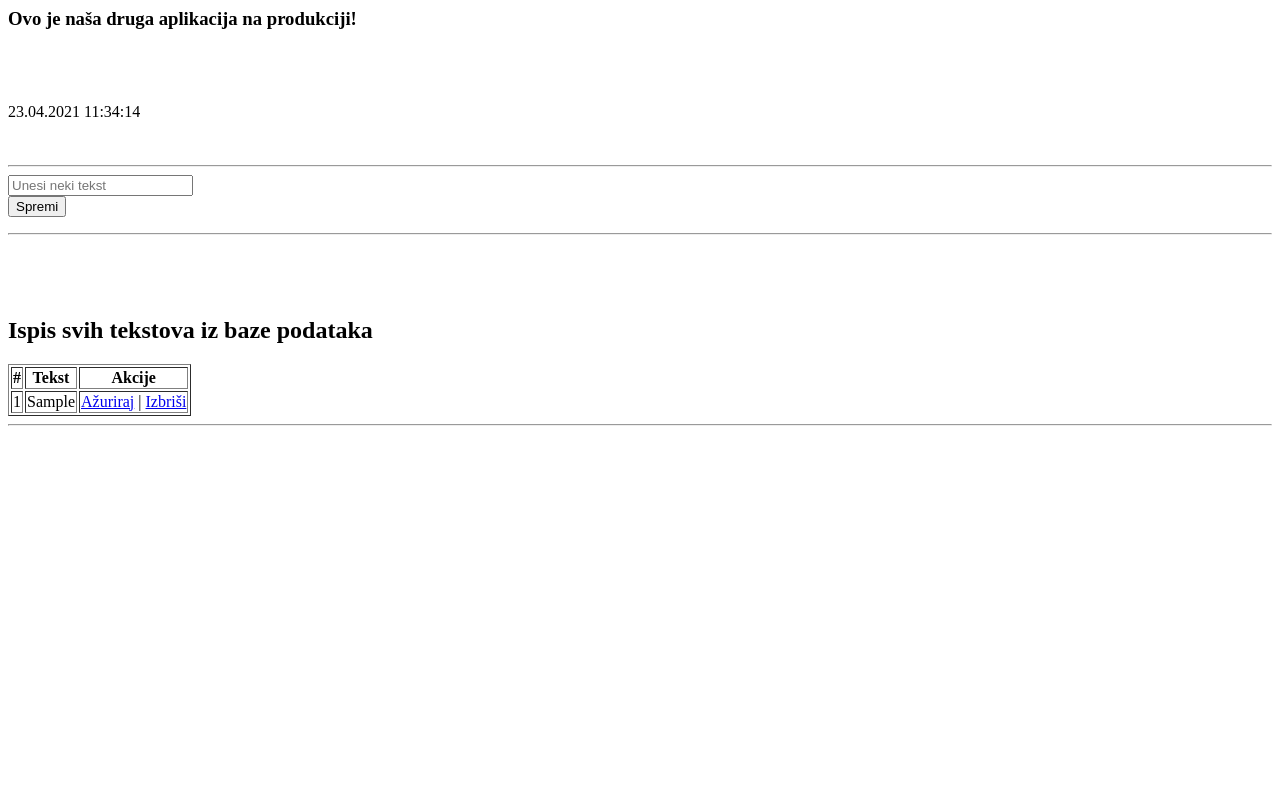
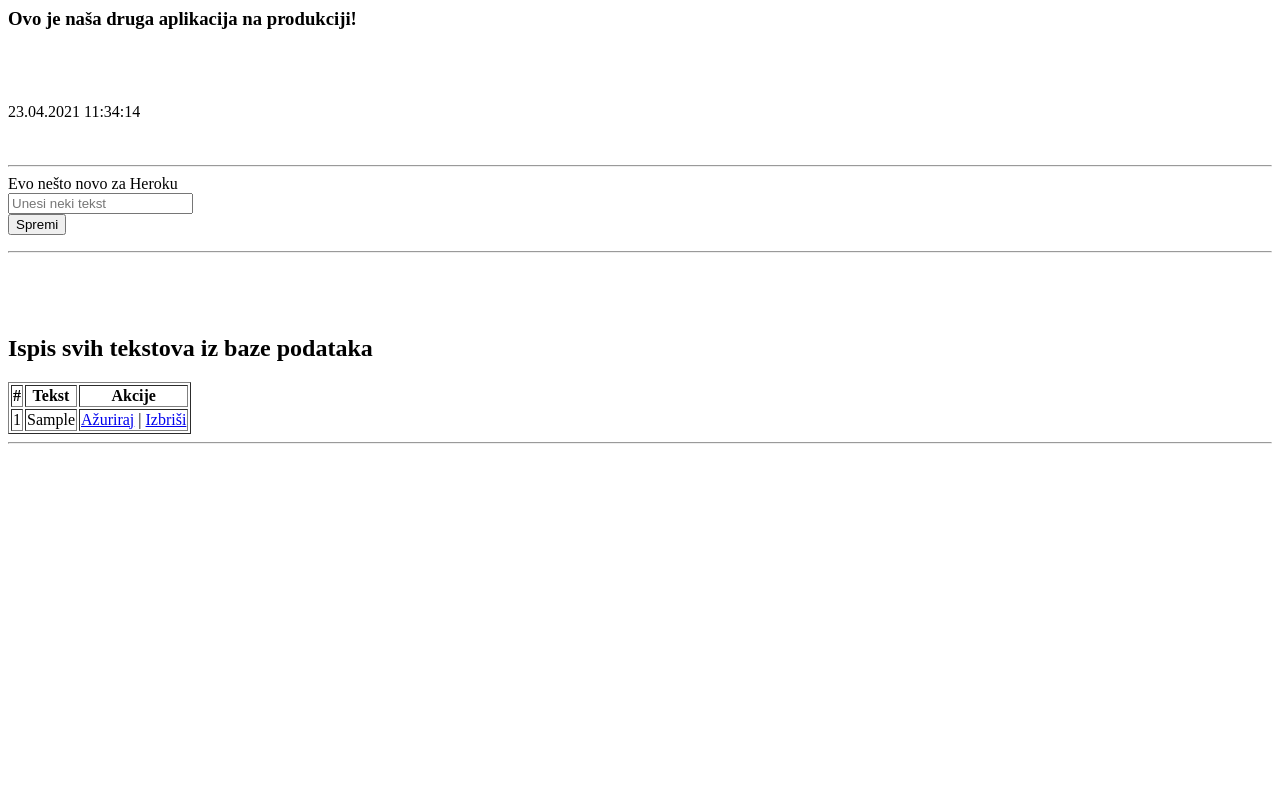
Before and after one commit to lefty993/test-produkcija, a PHP site: page / in a window 1280 px wide. Run offline with PHP 8.4, Linux system fonts and the light colour scheme; tables that the repository leaves empty or names only in its code hold one stand-in row (values such as "Sample post").

Commit message:
Dodao random stvari

```diff
--- a/index.php
+++ b/index.php
@@ -11,6 +11,7 @@ echo '<br><br><br>';
 
 echo date('d.m.Y H:i:s', time());
 echo '<br><br><br><hr>';
+echo 'Evo nešto novo za Heroku';
 
 $db = new Database();
 
```
